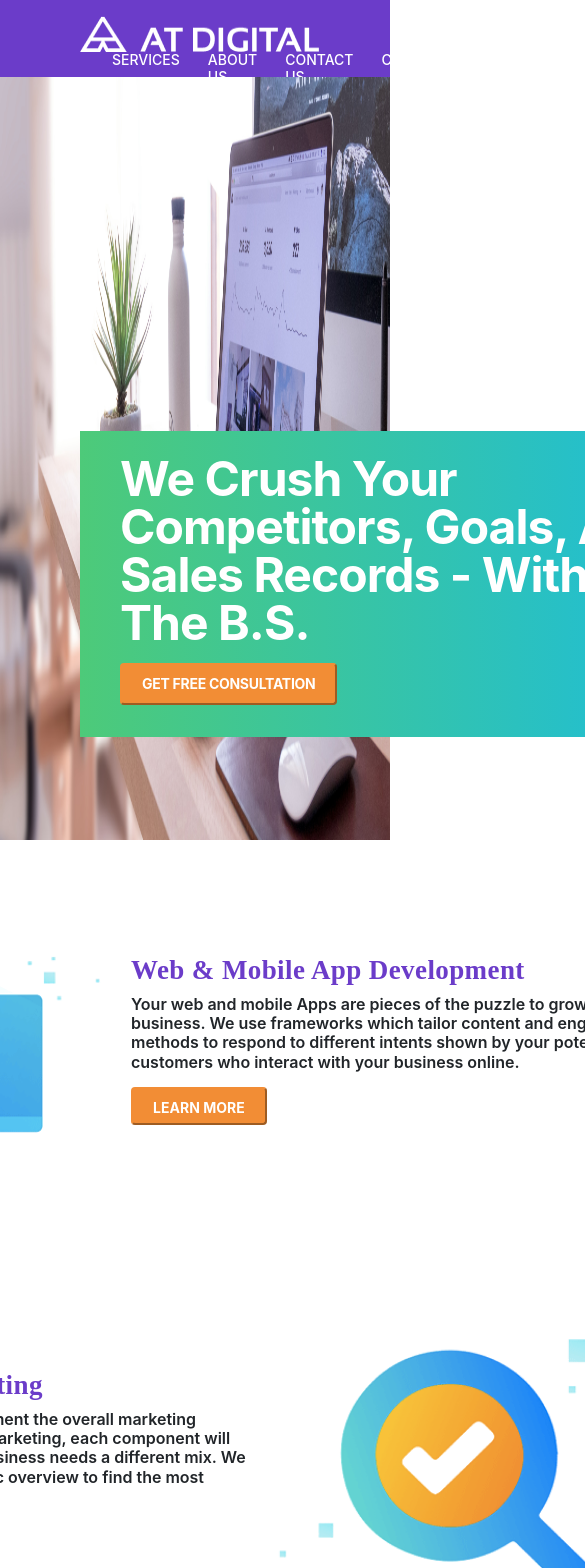
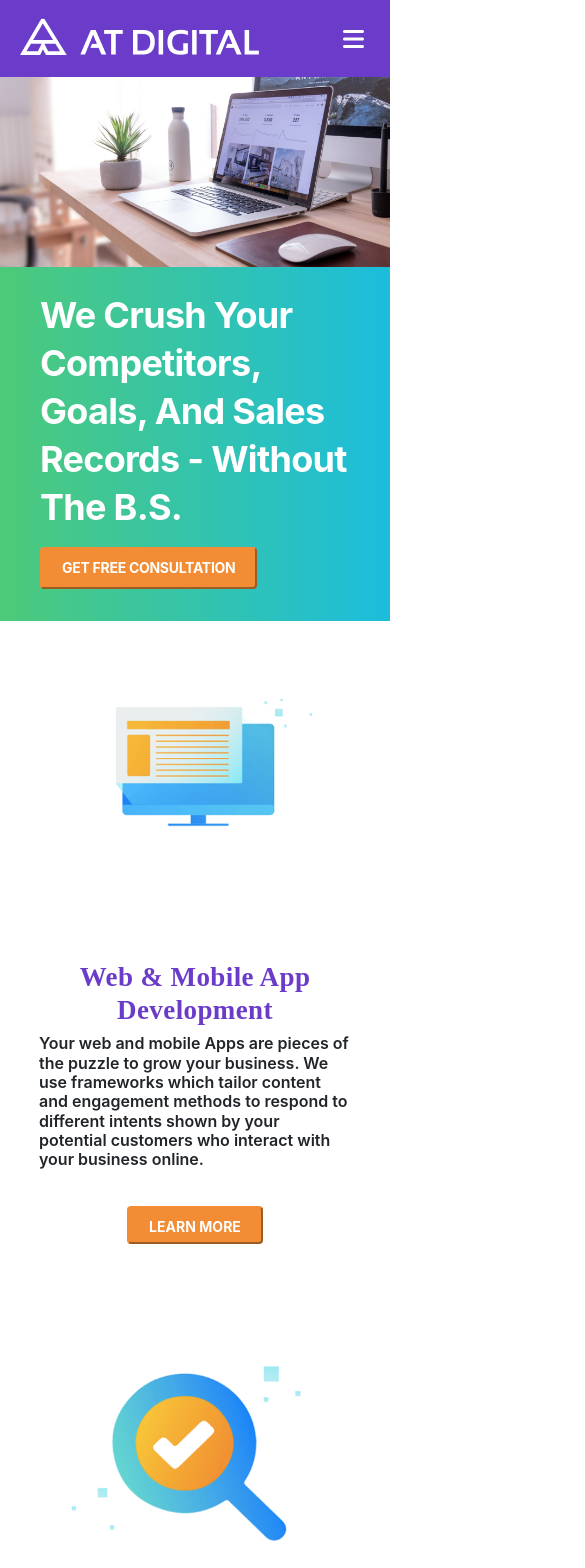
Before and after one commit to Milani1999/Landing-Page---AT-Digital, a React (Create React App) app: page / in a window 390 px wide. Shown: the top 1568 px of the page, 585 px wide, since content can reach past the window. Built offline with nearby package versions, Linux system fonts and the light colour scheme.

Commit message:
min width 375px responsiveness

```diff
--- a/package.json
+++ b/package.json
@@ -3,6 +3,9 @@
   "version": "0.1.0",
   "private": true,
   "dependencies": {
+    "@fortawesome/fontawesome-svg-core": "^6.5.2",
+    "@fortawesome/free-solid-svg-icons": "^6.5.2",
+    "@fortawesome/react-fontawesome": "^0.2.0",
     "@testing-library/jest-dom": "^5.17.0",
     "@testing-library/react": "^13.4.0",
     "@testing-library/user-event": "^13.5.0",
@@ -34,5 +37,8 @@
       "last 1 firefox version",
       "last 1 safari version"
     ]
+  },
+  "devDependencies": {
+    "@babel/plugin-proposal-private-property-in-object": "^7.21.11"
   }
 }
--- a/src/components/Hero Section/HeroSection.css
+++ b/src/components/Hero Section/HeroSection.css
@@ -64,3 +64,24 @@
     opacity: 0px;
   }
 }
+
+@media (min-width: 375px) and (max-width: 767px) {
+  .HeroSection img {
+    width: 100%;
+    height: auto;
+  }
+
+  .frame-497 {
+    top: auto;
+    left: 50%;
+    transform: translateX(-50%);
+    position: relative;
+    width: 100%;
+  }
+
+  .p-497 {
+    width: 100%;
+    height: max-content;
+    font-size: 36px;
+  }
+}
--- a/src/components/NavigationBar/NavigationBar.css
+++ b/src/components/NavigationBar/NavigationBar.css
@@ -5,7 +5,7 @@
   background-color: #6b3cc9;
 }
 
-.navbar img {
+.navbar .img {
   width: 238.89px;
   height: 36.11px;
   margin-top: -11.11px;
@@ -42,3 +42,44 @@
     margin-bottom: -8px;
   }
 }
+
+@media (min-width: 375px) and (max-width: 767px) {
+  .Logo {
+    margin-left: -60px;
+    margin-right: -20px;
+    margin-top: -10px;
+  }
+
+  .font_icons {
+    height: 24px;
+    border-radius: 5px;
+  }
+
+  .menu {
+    margin-right: -60px;
+  }
+
+  .frame-496 {
+    display: flex;
+    flex-direction: column;
+    height: 100%;
+    background-color: rgb(255, 255, 255);
+    z-index: 999;
+    position: absolute;
+    width: 100%;
+    padding: 16px 20px 16px 20px;
+  }
+
+  .frame-496 li a {
+    color: black;
+    width: 335px;
+    height: 28px;
+    gap: 8px;
+  }
+
+  .menu {
+    background-color: #6b3cc9;
+    border: none;
+    color: #ffffff;
+  }
+}
--- a/src/components/NavigationBar/NavigationBar.js
+++ b/src/components/NavigationBar/NavigationBar.js
@@ -1,14 +1,32 @@
-import React from "react";
+import React, { useState, useEffect } from "react";
+import { FontAwesomeIcon } from "@fortawesome/react-fontawesome";
+import { faBars, faXmark } from "@fortawesome/free-solid-svg-icons";
 import "./NavigationBar.css";
 
 export default function NavigationBar() {
+  const [isMenuOpen, setIsMenuOpen] = useState(false);
+  const [isMobileView, setIsMobileView] = useState(false);
+
+  useEffect(() => {
+    const handleResize = () => {
+      setIsMobileView(window.innerWidth <= 767);
+    };
+
+    handleResize();
+    window.addEventListener("resize", handleResize);
+
+    return () => {
+      window.removeEventListener("resize", handleResize);
+    };
+  }, []);
+
+  const toggleMenu = () => {
+    setIsMenuOpen(!isMenuOpen);
+  };
+
+  const renderNavItems = () => {
     return (
-    <div>
-      <nav class="navbar">
-        <a href="#" class="Logo">
-          <img src="Logo.png" alt="Logo"/>
-        </a>
-        <ul class="frame-496">
+      <ul className="frame-496">
         <li>
           <a href="#">SERVICES</a>
         </li>
@@ -22,7 +40,26 @@ export default function NavigationBar() {
           <a href="#">CAREERS</a>
         </li>
       </ul>
+    );
+  };
+
+  const renderHamburgerIcon = () => {
+    return (
+      <button className="menu" onClick={toggleMenu}>
+        <FontAwesomeIcon icon={isMenuOpen ? faXmark : faBars} className="font_icons" />
+      </button>
+    );
+  };
+
+  return (
+    <div>
+      <nav className="navbar">
+        <a href="#" className="Logo">
+          <img src="Logo.png" alt="Logo" />
+        </a>
+        {isMobileView ? renderHamburgerIcon() : renderNavItems()}
       </nav>
+      {isMenuOpen && isMobileView && renderNavItems()} {/* Conditionally render the list */}
     </div>
   );
 }
--- a/src/components/faqs/Faqs.css
+++ b/src/components/faqs/Faqs.css
@@ -63,3 +63,13 @@
     width: 638px;
   }
 }
+
+@media (min-width: 375px) and (max-width: 767px) {
+  .question {
+    width: 334px;
+  }
+
+  .answer {
+    width: 334px;
+  }
+}
--- a/src/components/footer/footer.css
+++ b/src/components/footer/footer.css
@@ -117,8 +117,43 @@ hr {
     flex-direction: column;
   }
 
-  .frame_502{
+  .frame_502 {
     margin-top: 50px;
+  }
+}
+
+@media (min-width: 375px) and (max-width: 767px) {
+  .footer {
+    height: max-content;
+    width: 100%;
+  }
+
+  .frame_500 img {
+    width: 238.89px;
+    height: 35px;
+  }
+
+  .frame_503 {
+    display: flex;
+    flex-direction: column;
+    margin-left: -50px;
+  }
+
+  .frame_502 {
+    margin-top: 50px;
+    display: flex;
+    flex-direction: column;
+  }
+
+  .frame_500 p {
+    height: 76px;
+    width: 80%;
+  }
+
+  .frame_496 {
+    margin-top: 30px;
+    margin-left: 0;
+    width: 100%;
   }
 
 }
--- a/src/components/frame 498/Frame_498.css
+++ b/src/components/frame 498/Frame_498.css
@@ -86,7 +86,46 @@
     height: 95px;
   }
 
-  .frame_92 button{
+  .frame_92 button {
     margin-top: 20px;
   }
 }
+
+@media (min-width: 375px) and (max-width: 767px) {
+  .frame_498,
+  .frame_499 {
+    display: flex;
+    flex-direction: column;
+    width: 100%;
+  }
+
+  .frame_92 {
+    display: flex;
+    flex-direction: column;
+    align-items: center;
+    justify-content: center;
+    width: 80%;
+  }
+  .frame_74 {
+    width: 100%;
+    text-align: center;
+    margin-bottom: 20px;
+  }
+  .frame_92 p {
+    width: 100%;
+    height: max-content;
+  }
+
+  .image_2 img {
+    height: 275px;
+    width: 275px;
+  }
+
+  .image_2 {
+    order: 1;
+  }
+
+  .frame_92_outer {
+    order: 2;
+  }
+}
```
Also changed, not shown: 1 other file (tests, documents, lock files or other folders). Lines whose indentation alone changed are shown as unchanged.
